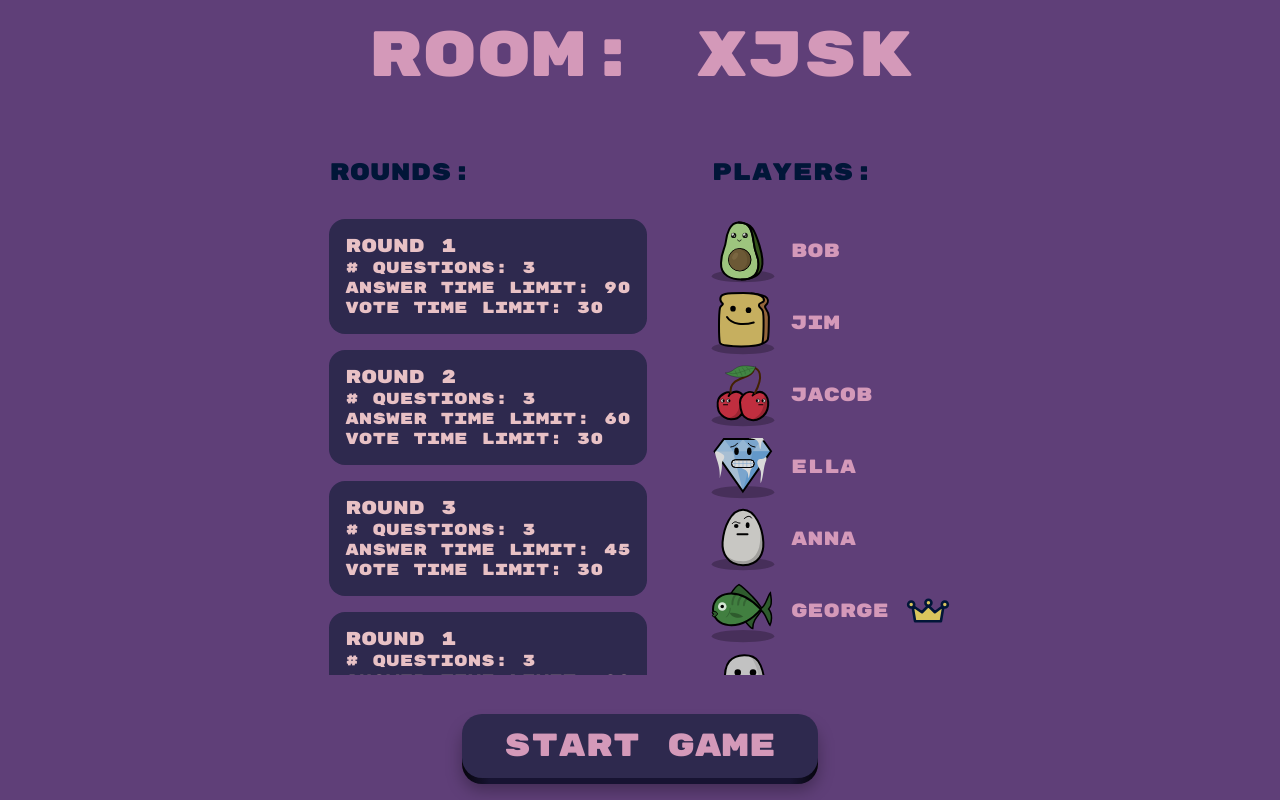
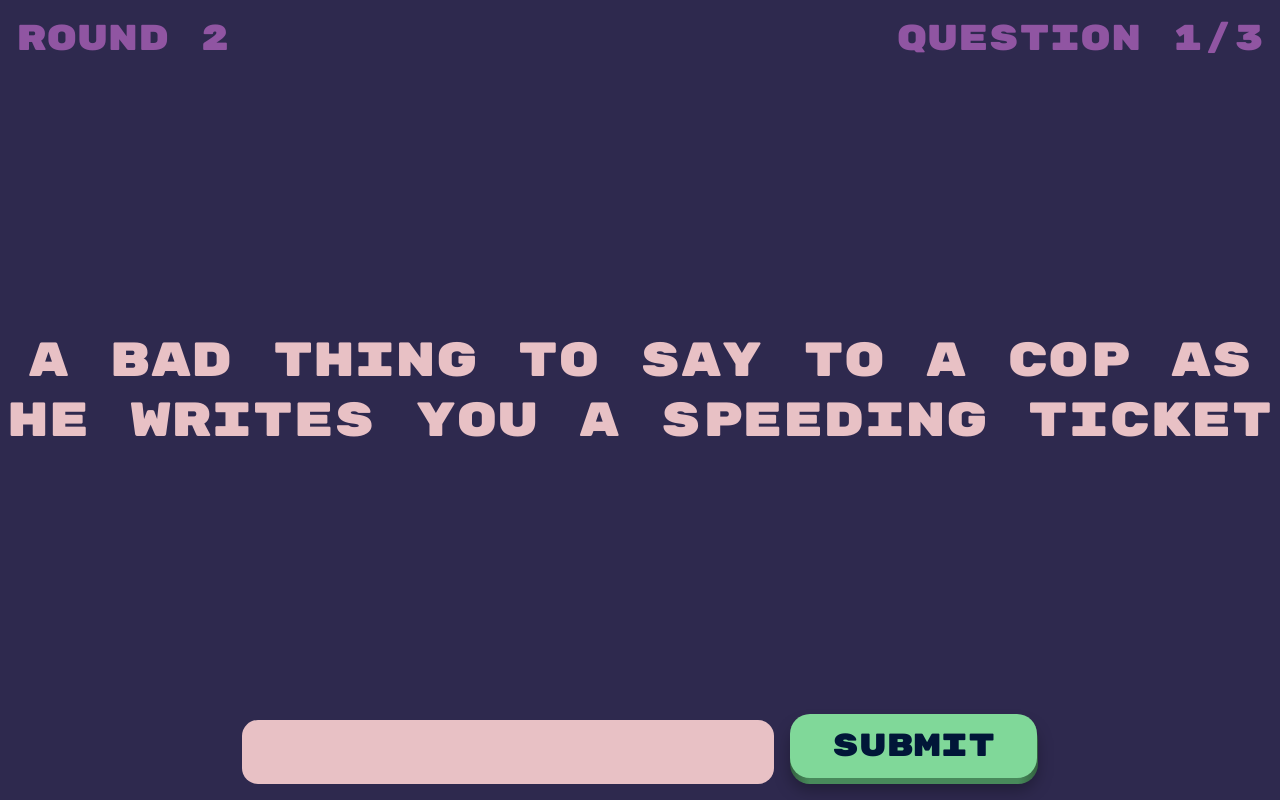
Before and after one commit to Woozl/quipwit, a Next.js app in the folder web/: page / in a window 1280 px wide. Built offline with nearby package versions, Linux system fonts and the light colour scheme.

Commit message:
added prompt screen

```diff
--- /dev/null
+++ b/web/components/screens/QuestionForm/QuestionForm.module.css
@@ -0,0 +1,42 @@
+.container {
+  background-color: #2e294e;
+  color: #e8c1c5;
+  min-height: 100%;
+
+  display: flex;
+  flex-direction: column;
+}
+
+.header {
+  display: flex;
+  justify-content: space-between;
+  padding: 16px;
+
+  color: #9055a2;
+  font-size: 1.5rem;
+}
+
+.question {
+  font-size: 3rem;
+  text-align: center;
+
+  margin-bottom: auto;
+  margin-top: auto;
+}
+
+.promptContainer {
+  display: flex;
+  align-self: center;
+  gap: 16px;
+  padding: 16px;
+}
+
+.promptInput {
+  width: 500px;
+  border-radius: 16px;
+  background-color: #e8c1c5;
+  color: #2e294e;
+  font-size: 1.5rem;
+  padding: 16px;
+  border: none;
+}
--- /dev/null
+++ b/web/components/screens/QuestionForm/QuestionForm.tsx
@@ -0,0 +1,39 @@
+import Button from "../../Button/Button";
+import styles from "./QuestionForm.module.css";
+
+interface QuestionFormProps {
+  roundId: number;
+  currentQuestion: number;
+  numberOfQuestions: number;
+  questionText: string;
+  numberOfPromptFields: number;
+}
+
+const QuestionForm = ({
+  roundId,
+  currentQuestion,
+  numberOfQuestions,
+  questionText,
+  numberOfPromptFields,
+}: QuestionFormProps) => {
+  return (
+    <div className={styles.container}>
+      <header className={styles.header}>
+        <h2>Round {roundId}</h2>
+        <h2>
+          Question {currentQuestion}/{numberOfQuestions}
+        </h2>
+      </header>
+      <h1 className={styles.question}>{questionText}</h1>
+      <div className={styles.promptContainer}>
+        <input className={styles.promptInput} />
+        <Button
+          text="Submit"
+          onClick={() => console.log("Submit Button Pressed")}
+        />
+      </div>
+    </div>
+  );
+};
+
+export default QuestionForm;
--- a/web/pages/index.tsx
+++ b/web/pages/index.tsx
@@ -5,6 +5,7 @@ import GameSettings from "../components/screens/GameSettings/GameSettings";
 import Intro from "../components/screens/Intro/Intro";
 import JoinGame from "../components/screens/JoinGame/JoinGame";
 import Lobby from "../components/screens/Lobby/Lobby";
+import QuestionForm from "../components/screens/QuestionForm/QuestionForm";
 
 const SocketTest = dynamic(
   () => import("../components/screens/SocketTest/SocketTest"),
@@ -24,7 +25,7 @@ const Home: NextPage = () => {
       {/* <Intro /> */}
       {/* <GameSettings /> */}
       {/* <JoinGame /> */}
-      <Lobby
+      {/* <Lobby
         roomCode="XJSK"
         players={[
           { id: 1, name: "Bob", character: "avocado" },
@@ -82,6 +83,13 @@ const Home: NextPage = () => {
             questionType: "multiprompt",
           },
         ]}
+      /> */}
+      <QuestionForm
+        currentQuestion={1}
+        numberOfQuestions={3}
+        numberOfPromptFields={1}
+        roundId={2}
+        questionText="A bad thing to say to a cop as he writes you a speeding ticket"
       />
       {/* <SocketTest /> */}
     </>
```
